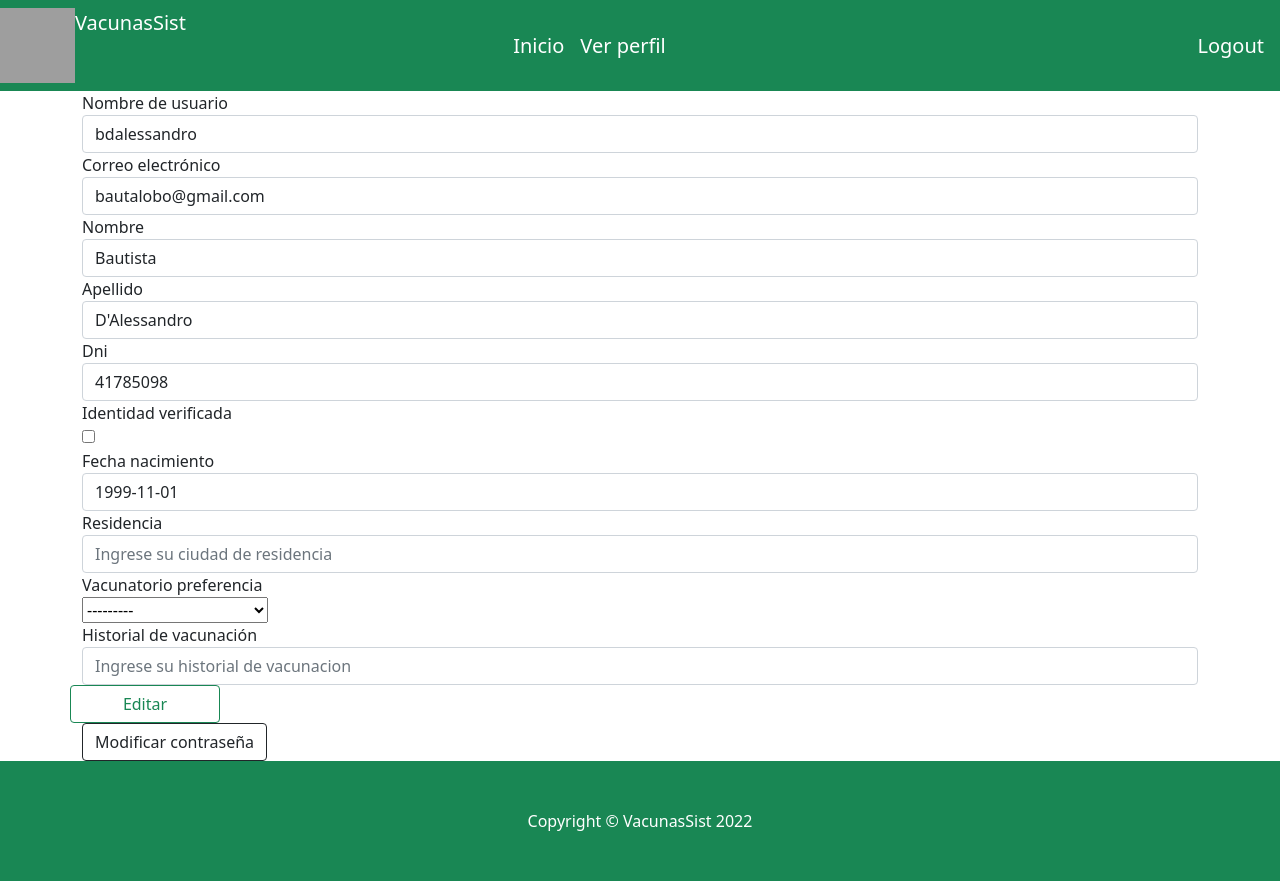
After one commit to DalessandroBautista/Vacunassist, a Django app: page /verPerfil in a window 1280 px wide. The commit adds this page. Run offline with Django 4.2, Linux system fonts and the light colour scheme; a user stored in the database is signed in; data comes from the database, SQL or seed files in the repository; both versions use the stored data as it was after the commit; some libraries are stand-ins or nearby versions; grey boxes are pictures that could not be loaded.

Commit message:
Identidad validada, ver perfil, modificar perfil, y modificar contraseña(no anda bien)

```diff
--- a/vacunasSist/vacunasSist/urls.py
+++ b/vacunasSist/vacunasSist/urls.py
@@ -21,6 +21,7 @@ from django.conf.urls.static import static
 urlpatterns = [
     path('admin/', admin.site.urls),
     path('', include("website.urls")),
+    path('__debug__/', include('debug_toolbar.urls')),
 
 ]
 urlpatterns+= static(settings.MEDIA_URL, document_root=settings.MEDIA_ROOT)
--- a/vacunasSist/website/forms.py
+++ b/vacunasSist/website/forms.py
@@ -41,9 +41,10 @@ class FormularioUsuario(forms.ModelForm):
         }
         ))
 
+
     class Meta:
         model= Usuario
-        fields=('username', 'email', 'nombre', 'apellido', 'dni', 'fecha_nacimiento')
+        fields=('username', 'email', 'nombre', 'apellido', 'dni', 'fecha_nacimiento', 'identidad_verificada')
         widgets= {
             'username': forms.TextInput(
                 attrs={
@@ -80,7 +81,12 @@ class FormularioUsuario(forms.ModelForm):
                     'class':'form-control',
                     'placeholder':'Ingrese su fecha de nacimiento'
                     }
-            )
+            ),
+            'identidad_verificada': forms.CheckboxInput(
+                attrs={
+                    'placeholder':'Cliquee el botón si desea verificar su identidad'
+                    }
+            ),
         }
     def clean_password2(self):
         """ Validación de Contraseña
@@ -102,14 +108,162 @@ class FormularioUsuario(forms.ModelForm):
             user.save()
         return user
 
-class FormularioDatosDePerfil(forms.ModelForm):
+class UpdateUsuarioForm(forms.ModelForm):
     class Meta:
         model= Usuario
-        fields=('username', 'email', 'nombre', 'apellido', 'dni', 'fecha_nacimiento', 'residencia', 'vacunatorio_preferencia', 'historial_vacunacion')
+        fields=('username', 'email', 'nombre', 'apellido', 'dni', 'identidad_verificada', 'fecha_nacimiento', 'residencia', 'vacunatorio_preferencia', 'historial_vacunacion' )
         widgets= {
             'username': forms.TextInput(
                 attrs={
                     'class':'form-control',
                     'placeholder':'Ingrese su nombre de usuario'
                     }
-            )}
+            ),
+            'email': forms.EmailInput(
+                attrs={
+                    'class':'form-control',
+                    'placeholder':'Ingrese su email'
+                    }
+            ),
+            'nombre': forms.TextInput(
+                attrs={
+                    'class':'form-control',
+                    'placeholder':'Ingrese su nombre'
+                    }
+            ),
+            'apellido': forms.TextInput(
+                attrs={
+                    'class':'form-control',
+                    'placeholder':'Ingrese su apellido'
+                    }
+            ),
+            'dni': forms.NumberInput(
+                attrs={
+                    'class':'form-control',
+                    'placeholder':'Ingrese su DNI'
+                    }
+            ),
+             'identidad_verificada': forms.CheckboxInput(
+                attrs={
+                    'placeholder':'Cliquee el botón si desea verificar su identidad'
+                    }
+            ),
+            'fecha_nacimiento': forms.DateInput(
+                attrs={
+                    'class':'form-control',
+                    'placeholder':'Ingrese su fecha de nacimiento'
+                    }
+            ),
+            'residencia': forms.TextInput(
+                attrs={
+                    'class':'form-control',
+                    'placeholder':'Ingrese su ciudad de residencia'
+                    }
+            ),
+            'vacunatorio': forms.TextInput(
+                attrs={
+                    'class':'form-control',
+                    'placeholder':'Ingrese su nuevo nombre de usuario'
+                    }
+            ),
+            'historial_vacunacion': forms.TextInput(
+                attrs={
+                    'class':'form-control',
+                    'placeholder':'Ingrese su historial de vacunacion'
+                    }
+            ),
+            }
+    def deshabilitarCampos(self, identidad):
+        if identidad:
+            print(' if verificado')
+            #self.fields['identidad_verificada','dni','email','fecha_nacimiento','nombre','apellido'].widget.attrs.update({'disabled': True})
+            self.fields['identidad_verificada'].widget.attrs.update({'disabled': True})
+            self.fields['dni'].widget.attrs.update({'readonly': True})
+            self.fields['email'].widget.attrs.update({'readonly': True})
+            self.fields['fecha_nacimiento'].widget.attrs.update({'readonly': True})
+            self.fields['nombre'].widget.attrs.update({'readonly': True})
+            self.fields['apellido'].widget.attrs.update({'readonly': True})
+            #self.fields['nombre'].disabled = True
+        return self
+    def save(self):
+        user = self.instance
+        user.username= self.cleaned_data['username']
+        user.email= self.cleaned_data['email']
+        user.nombre= self.cleaned_data['nombre']
+        user.apellido = self.cleaned_data['apellido']
+        user.dni= self.cleaned_data['dni']
+        user.identidad_verificada= self.cleaned_data['identidad_verificada']
+        user.fecha_nacimiento= self.cleaned_data['fecha_nacimiento']
+        user.residencia= self.cleaned_data['residencia']
+        user.vacunatorio_preferencia= self.cleaned_data['vacunatorio_preferencia']
+        user.historial_vacunacion= self.cleaned_data['historial_vacunacion']
+        user.save()
+        return user
+
+
+class UpdatePasswordForm(forms.ModelForm):
+    password2= forms.CharField(label="Verificacion de contraseña", widget= forms.PasswordInput(
+        attrs={
+            'class':'form-control',
+            'placeholder':'Repita su contraseña',
+            'required': 'required'
+        }
+        ))
+
+    class Meta:
+        model= Usuario
+        fields=('password',)
+        widgets= {
+            'password': forms.PasswordInput(
+                attrs={
+                    'class':'form-control',
+                    'placeholder':'Ingrese su nueva contraseña'
+                    }
+            ),
+            'password2': forms.PasswordInput(
+                attrs={
+                    'class':'form-control',
+                    'placeholder':'Repita su nueva contraseña'
+                    }
+            )
+        }
+
+        def clean_password2(self):
+            password1 = self.cleaned_data.get('password1')
+            password2 = self.cleaned_data.get('password2')
+            if password1 != password2:
+                raise forms.ValidationError('Contraseñas no coinciden!')
+            return password2
+
+        def save(self, user):
+            print(user)
+            password = self.cleaned_data.get('password')
+            user.set_password('password')
+            user.save()
+            return user
+
+
+class FormularioEmail(forms.ModelForm):
+    password1= forms.CharField(label="Contraseña")
+    class Meta:
+        model= Usuario
+        fields=('email',)
+        widgets= {
+            'email': forms.EmailInput(
+                attrs={
+                    'class':'form-control',
+                    'placeholder':'Ingrese su email'
+                    }
+            )
+        }
+    def save(self,commit = True):
+        user = super().save(commit=False)
+        user.set_password(self.cleaned_data['password1'])
+        if commit:
+            user.save()
+        return user
+    def save(self):
+        user= self.instance
+        user.set_password(self.cleaned_data['password1'])
+        user.save()
+        return user
--- a/vacunasSist/website/models.py
+++ b/vacunasSist/website/models.py
@@ -61,6 +61,7 @@ class Usuario(AbstractBaseUser):
     vacunatorio_preferencia =models.ForeignKey(Vacunatorio, on_delete=models.CASCADE,null=True)
     historial_vacunacion=models.CharField('Historial de vacunación', max_length=1000, null= True)
     fecha_creacion = models.DateTimeField(auto_now_add=True)
+    identidad_verificada=models.BooleanField(default=False)
     usuario_activo= models.BooleanField(default=True)
     usuario_administrador = models.BooleanField(default=False)
     objects= UsuarioManager()
--- a/vacunasSist/website/templates/website/layout.html
+++ b/vacunasSist/website/templates/website/layout.html
@@ -34,22 +34,21 @@
                 <ul class="navbar-nav mr-auto mx-auto">
                     <li class="nav-item"><a class="navbar-brand mx-8" style="color:white" href="{% url 'index' %}">Inicio</a></li>
                         {% if request.user.is_authenticated %}
-                            <li class="nav-item"><a class="navbar-brand mx-8" style="color:white" href="#!">Solicitar turno</a></li>
-                            <li class="nav-item"><a class="navbar-brand mx-8" style="color:white" href="#!">Ver perfil</a></li>
-
+                            <li class="nav-item"><a class="navbar-brand mx-8" style="color:white" href="{% url 'verPerfil' %}">Ver perfil</a></li>
+                            {% if request.user.identidad_verificada  %}
+                                <li class="nav-item"><a class="navbar-brand mx-8" style="color:white" href="#!">Solicitar turno</a></li>
+                            {% endif %}
                         {% endif %}
                 </ul>
 
             </div>
             <div class="me-auto order-0 navbar-collapse collapse order-1 dual-collapse2" style="text-align: right;">
                 <ul class="navbar-nav ml-auto">
-
-                    {% if not request.user.is_authenticated %}
+                    {% if request.user.is_authenticated %}
+                        <a class="nav-item"><a class="navbar-brand" style="color:white" href="{% url 'logout' %}">Logout</a>
+                    {% else %}
                         <li class="nav-item"><a class="navbar-brand" style="color:white" href="{% url 'login' %}">Iniciar Sesión</a></li>
                         <li class="nav-item"><a class="navbar-brand" style="color:white" href="{% url 'register' %}">Registrar</a></li>
-
-                    {% else %}
-                    <li class="nav-item"><a class="navbar-brand" style="color:white" href="{% url 'logout' %}">Logout</li>
                     {% endif %}
                 </ul>
             </div>
@@ -65,13 +64,40 @@
             <div class="container px-5"><p class="m-0 text-center text-white">Copyright &copy; VacunasSist 2022</p></div>
         </footer>
         <!-- Bootstrap core JS-->
-        <script src="{% static 'https://cdn.jsdelivr.net/npm/bootstrap@5.1.3/dist/js/bootstrap.bundle.min.js' %}"></script>
+        <script src="https://cdn.jsdelivr.net/npm/bootstrap@5.1.3/dist/js/bootstrap.bundle.min.js"></script>
         <!-- Core theme JS-->
         <script src="{% static 'js/scripts.js' %}"></script>
+
         <!-- * * * * * * * * * * * * * * * * * * * * * * * * * * * * * * * * * * * * * * * *-->
         <!-- * *                               SB Forms JS                               * *-->
         <!-- * * Activate your form at https://startbootstrap.com/solution/contact-forms * *-->
         <!-- * * * * * * * * * * * * * * * * * * * * * * * * * * * * * * * * * * * * * * * *-->
         <script src="https://cdn.startbootstrap.com/sb-forms-latest.js"></script>
+
+        <script src="//cdn.jsdelivr.net/npm/sweetalert2@11"></script>
+
+        {% if messages %}
+            {% for m in messages %}
+                {% if m.tags == "error" %}
+                    <script>
+                        Swal.fire({
+                            "title": "Error",
+                            "text": "{{m}}",
+                            "icon": "error"
+                        })
+                    </script>
+                {% endif  %}
+                {% if m.tags == "success" %}
+                    <script>
+                        Swal.fire({
+                            "title": "Felicitaciones",
+                            "text": "{{m}}",
+                            "icon": "success"
+                        })
+                    </script>
+                {% endif  %}
+            {% endfor %}
+        {% endif  %}
+
     </body>
 </html>
--- a/vacunasSist/website/templates/website/registration/password_reset_email.html
+++ /dev/null
@@ -1,3 +0,0 @@
-Alguien solicitó el restablecimiento de la contraseña del correo electrónico {{email}}.
-Siga el enlace a continuación:
-{{ protocol }}://{{ domain }}{% url 'password_reset_confirm' uidb64=uid token=token %}
--- /dev/null
+++ b/vacunasSist/website/templates/website/verPerfil.html
@@ -0,0 +1,64 @@
+{% extends "website/layout.html" %}
+
+{% block body %}
+<div class="container">
+
+  <div class="row">
+    <div class="col">
+        <form action="" method="post" enctype=multipart/form-data>
+            {% csrf_token %}
+            <table>
+                <div class="row form-group">
+                    <div> {{ usuario_form.username.label }}</div>
+                    <div> {{ usuario_form.username }}</div>
+                </div>
+                <div class="row form-group">
+                    <div> {{ usuario_form.email.label }}</div>
+                    <div> {{ usuario_form.email }}</div>
+                </div>
+                <div class="row form-group">
+                    <div> {{ usuario_form.nombre.label }}</div>
+                    <div> {{ usuario_form.nombre }}</div>
+                </div>
+                <div class="row form-group">
+                    <div> {{ usuario_form.apellido.label }}</div>
+                    <div> {{ usuario_form.apellido }}</div>
+                </div>
+                <div class="row form-group">
+                    <div> {{ usuario_form.dni.label }}</div>
+                    <div> {{ usuario_form.dni }}</div>
+                </div>
+                <div class="row form-group">
+                    <div> {{ usuario_form.identidad_verificada.label }}</div>
+                    <div> {{ usuario_form.identidad_verificada }}</div>
+                </div>
+                <div class="row form-group">
+                    <div> {{ usuario_form.fecha_nacimiento.label }}</div>
+                    <div> {{ usuario_form.fecha_nacimiento }}</div>
+                </div>
+                <div class="row form-group">
+                    <div> {{ usuario_form.residencia.label }}</div>
+                    <div> {{ usuario_form.residencia }}</div>
+                </div>
+                <div class="row form-group">
+                    <div> {{ usuario_form.vacunatorio_preferencia.label }}</div>
+                    <div> {{ usuario_form.vacunatorio_preferencia }}</div>
+                </div>
+                <div class="row form-group">
+                    <div> {{ usuario_form.historial_vacunacion.label }}</div>
+                    <div> {{ usuario_form.historial_vacunacion }}</div>
+                </div>
+                <div class="row form-group">
+                    <input  class="btn btn-outline-success"  type="submit" value="Editar" style="width: 150px;">
+                    <div class="nav-item"><a class="btn btn-outline-dark mt-auto" href="{% url 'modificar_password' %}">Modificar contraseña</a></div>
+                </div>
+            </table>
+        </form>
+    </div>
+
+    </div>
+  </div>
+
+</div>
+
+ {% endblock %}
--- a/vacunasSist/website/urls.py
+++ b/vacunasSist/website/urls.py
@@ -4,14 +4,18 @@ from . import views
 
 from django.conf import settings
 from django.conf.urls.static import static
-from django.contrib.auth.views import LogoutView, LoginView
-from django.contrib.auth.views import LogoutView, LoginView
+from django.contrib.auth.views import LogoutView
+
 
 urlpatterns = [
     path('',views.index, name="index"),
     path('register', views.registrarse, name="register"),
-    path('login', LoginView.as_view(template_name="website/registration/login.html"), name="login"),
+    path('login', views.login, name="login"),
+    path('verPerfil', views.verPerfil, name="verPerfil"),
     path('logout', LogoutView.as_view(template_name="website/registration/logged_out.html"), name="logout"),
     path('password_reset', views.password_reset, name="password_reset"),
+    path('modificar_password', views.modificar_password, name="modificar_password"),
+
+
 
 ]
--- a/vacunasSist/website/views.py
+++ b/vacunasSist/website/views.py
@@ -2,11 +2,11 @@ from django.shortcuts import render, redirect
 from django.http import HttpResponse
 from django.http.response import HttpResponseRedirect
 from django.contrib.auth.decorators import login_required
-
+from django.contrib.auth.models import User, auth
 from .forms import *
 from django.core.mail import send_mail
 from django.conf import settings
-
+import random
 from django.urls import reverse
 from django.views.generic import View, TemplateView, ListView
 from django.contrib import messages
@@ -26,12 +26,6 @@ def registrarse(request):
         if form.is_valid():
 
             mail=request.POST.get("email")
-            print("request email")
-            print(request.POST.get("email"))
-            print("request post")
-            print(request.POST)
-            print(" email")
-            print(mail)
             form.save()
             infoForm=form.cleaned_data
             send_mail(
@@ -50,14 +44,26 @@ def registrarse(request):
         })
 
 def login(request):
-    print("estoy en login")
     if request.method=="POST":
-       form=FormularioLogin(request.POST)
-       print(form)
-       if form.is_valid():
-           return render(request, "website/index.html")
+        form=FormularioLogin(request.POST)
+        username=request.POST.get("username")
+        password=request.POST.get("password")
+        try:
+            user = Usuario.objects.get(username=username)
+            if (user.password == password):
+                auth.login(request, user)
+                return render(request, "website/index.html")
+            else:
+                form=LoginForm()
+                messages.error(request,"El usuario o la contraseña son incorrectos")
+                return render(request, "website/registration/login.html",{"form": form})
+        except Usuario.DoesNotExist:
+            if form.is_valid():
+                print('valido')
+
     else:
         form=LoginForm()
+
     return render(request, "website/registration/login.html",{
         "form": form,
     })
@@ -68,5 +74,75 @@ def logout(request):
     return render(request, "website/registration/logged_out.html",{
     })
 def password_reset(request):
-    return render(request, "website/registration/password_reset_confirm.html",{
+    if request.method == 'POST':
+        form = FormularioEmail(request.POST)
+        mail=request.POST.get("email")
+        usuario= Usuario.objects.get(email=mail)
+        clave_nueva=random.randint(100000,999999)
+        message="Tu nueva contraseña es: " + str(clave_nueva) + ". Por favor, al ingresar, modifica tu clave desde 'Ver mi perfil/ Modificar contraseña'."
+        usuario.password=clave_nueva
+        usuario.save()
+        send_mail(
+           'VacunasSist - Recuperación de contraseña',
+            message,
+            'vacunassist2022@gmail.com',
+            [mail],
+            fail_silently=False
+        )
+        messages.success(request, "Te hemos enviado tu nueva clave al email ingresado.")
+        return HttpResponseRedirect(reverse('login'))
+    else:
+        form = FormularioEmail()
+    return render(request, 'website/registration/password_reset_form.html', {
+        'form': form
     })
+
+def verPerfil(request):
+    id_usuario=request.user.id
+    usuario= Usuario.objects.get(id=id_usuario)
+    if request.method=="POST":
+        print('entre al post y creo form')
+        usuario_form =UpdateUsuarioForm(request.POST, instance = usuario)
+        if usuario_form.is_valid():
+            usuario_form.save()
+            messages.success(request, 'Perfil actualizado correctamente')
+            return redirect('index')
+    else:
+        print('no entre al post y creo form')
+        usuario_form=UpdateUsuarioForm(instance = usuario)
+        print('form')
+        usuario_form=usuario_form.deshabilitarCampos(usuario.identidad_verificada)
+
+    return render(request, "website/verPerfil.html",{ 'usuario_form':usuario_form})
+
+def modificar_password(request):
+    id_usuario=request.user.id
+    usuario= Usuario.objects.get(id=id_usuario)
+    if request.method=="POST":
+        print('entre al post y creo form')
+        print(usuario.residencia)
+        password_form =UpdatePasswordForm(request.POST)
+        password_form.is_valid()
+        print(password_form.errors)
+        if True:
+            print('post a validar')
+            mail=usuario.email
+            clave_nueva=request.POST.get("password")
+            usuario.set_password(clave_nueva)
+            usuario.save()
+            print(clave_nueva)
+            message="Tu nueva contraseña es: " + str(clave_nueva)
+            send_mail(
+                'VacunasSist - Nueva contraseña',
+                message,
+                'vacunassist2022@gmail.com',
+                [mail],
+                fail_silently=False
+            )
+            messages.success(request, "Hemos modificado tu clave y te la enviamos a tu email.")
+        return HttpResponseRedirect(reverse('index'))
+    else:
+        password_form=UpdatePasswordForm()
+    return render(request, 'website/modificar_password.html', {
+        'password_form':password_form
+    })
```
Also changed, not shown: vacunasSist/vacunasSist/settings.py (+18 -5 lines), vacunasSist/website/templates/website/modificar_password.html (added, +31 -0 lines), vacunasSist/website/templates/website/registration/layoutUser.html (+18 -11 lines), vacunasSist/website/templates/website/registration/password_reset_complete.html (deleted, +0 -8 lines), vacunasSist/website/templates/website/registration/password_reset_confirm.html (deleted, +0 -34 lines), vacunasSist/website/templates/website/registration/password_reset_done.html (deleted, +0 -8 lines), vacunasSist/db.sqlite3, vacunasSist/website/migrations/0007_usuario_identidad_verificada.py (added).
